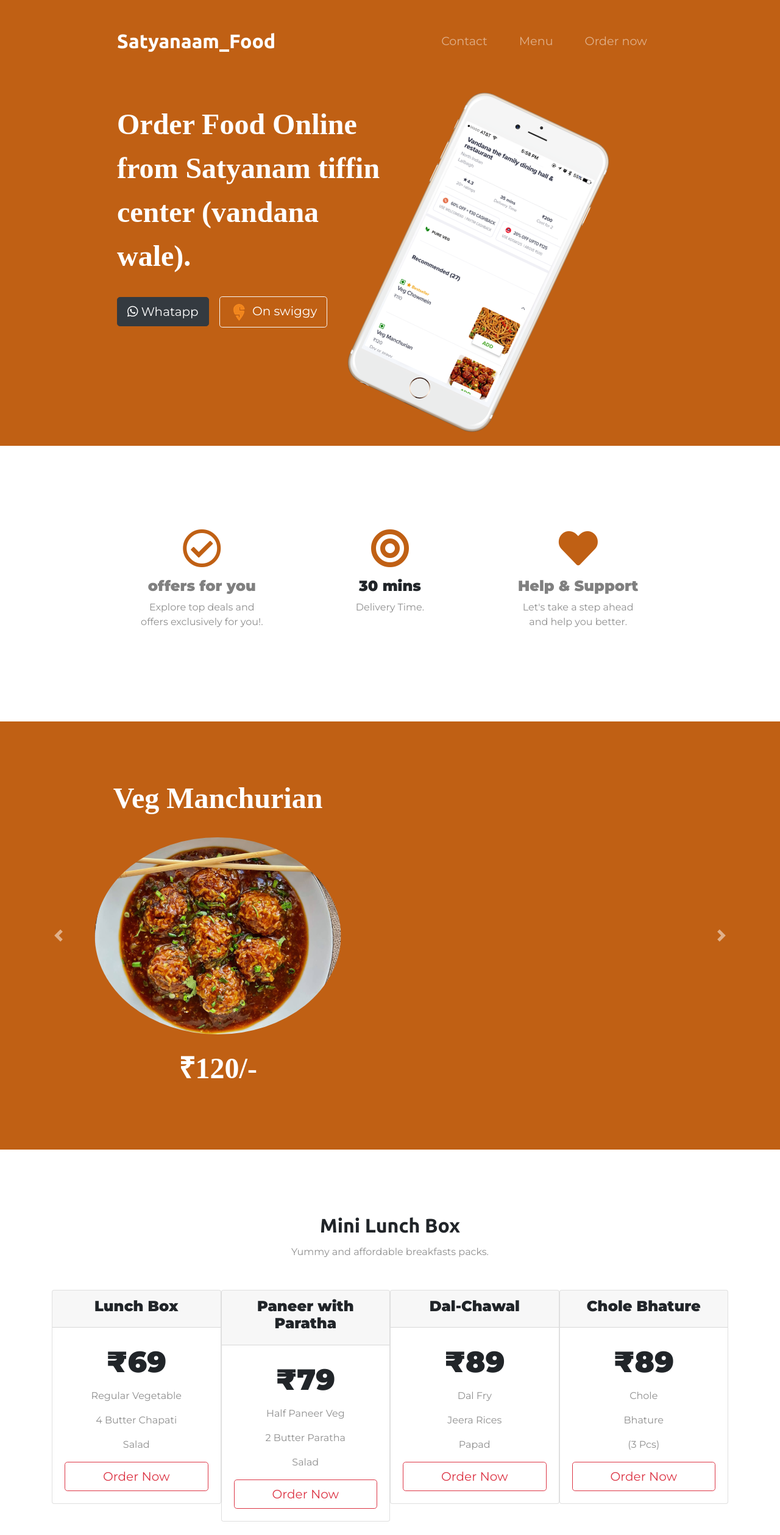
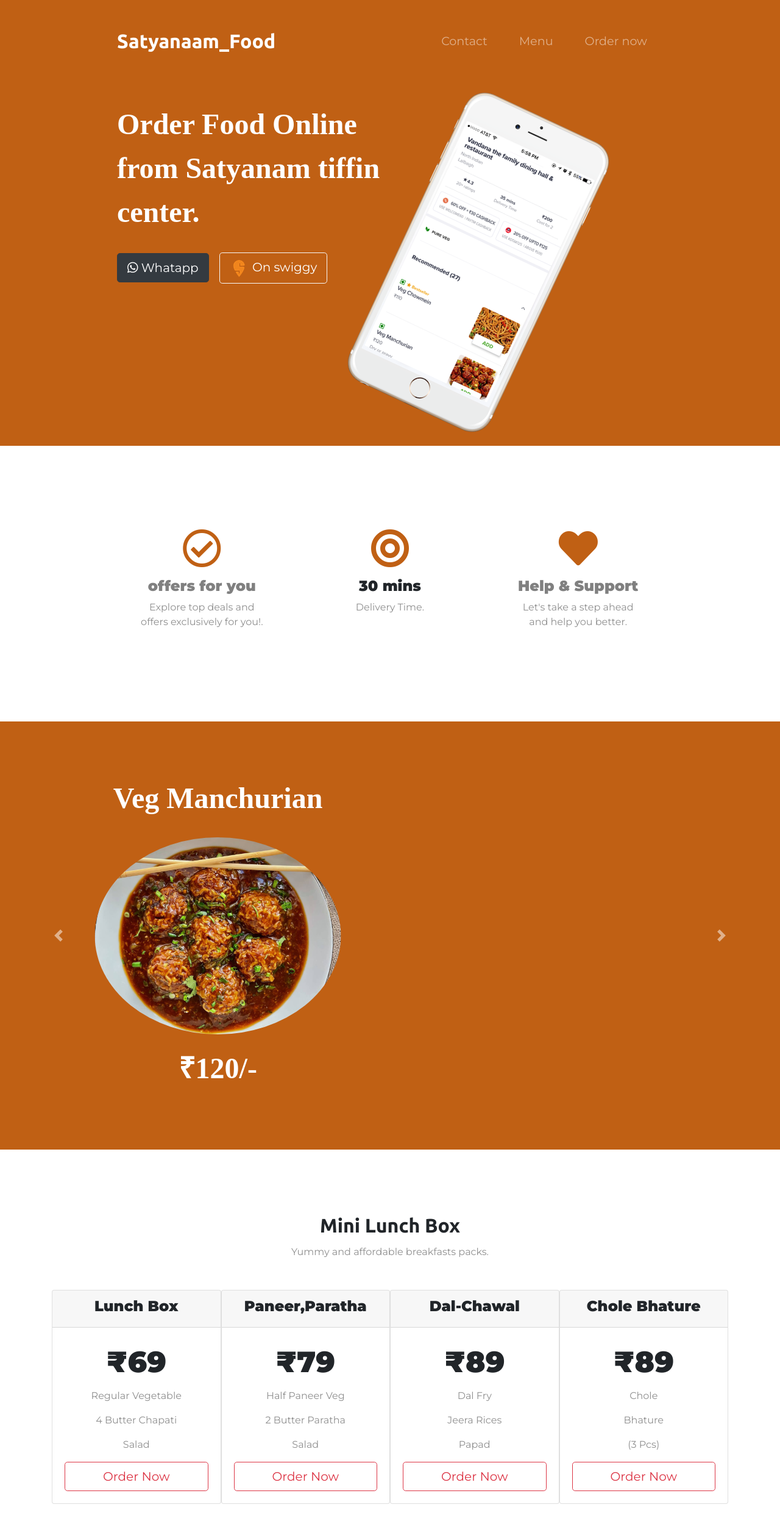
Before and after one commit to 07-Mayankraj/Satyanaam_food, a plain HTML site: page index.html in a window 1280 px wide. Shown: the top 2517 px of the page at 61% size. Drawn offline with nearby package versions, Linux system fonts and the light colour scheme.

Commit message:
Update index.html

```diff
--- a/index.html
+++ b/index.html
@@ -63,7 +63,7 @@
         <div class="col-lg-6">
           <div>
             <h1>
-              Order Food Online from Satyanam tiffin center (vandana wale).
+              Order Food Online from Satyanam tiffin center.
             </h1>
             <button type="button" class="btn btn-dark btn-lg download-button">
               <i class="fab fa-whatsapp"></i> <a class="whatapp_link"
@@ -193,7 +193,7 @@
       <div class="pricing-column col-lg-3 col-md-6 col-sm-12">
         <div class="card">
           <div class="card-header">
-            <h3>Paneer with Paratha</h3>
+            <h3>Paneer,Paratha</h3>
           </div>
           <div class="card-body">
 
@@ -273,7 +273,8 @@
 
               <h2>₹189</h2>
               <p>Gulab jamun 2 Pcs + louki tamatar or bhindi masala + butter roti 5 Pcs +
-                plain rice + papad + butter MIlk or raita + salad + sev namkeen.</p>
+                plain rice + papad + butter MIlk or raita +
+                salad + sev namkeen.</p>
 
                 <a href="https://www.swiggy.com/restaurants/vandana-the-family-dining-hall-and-restaurant-lalbagh-nathdwara-143352" class="btn btn-lg btn-block btn btn-outline-danger" role="button">Order Now</a>
             </div>
```
